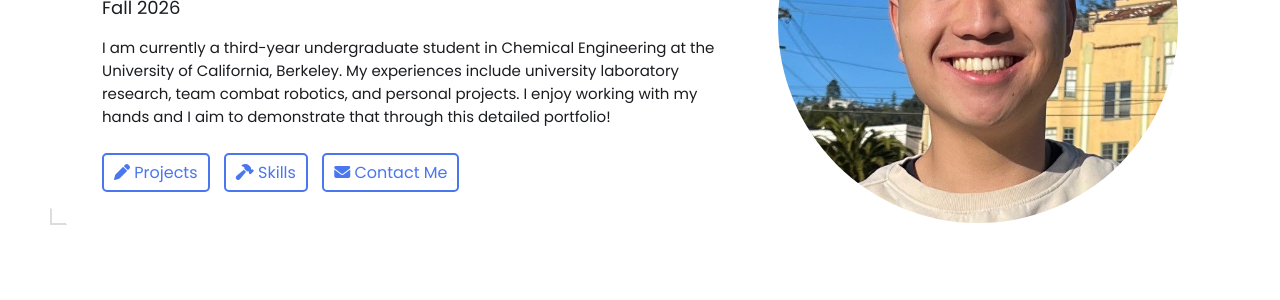
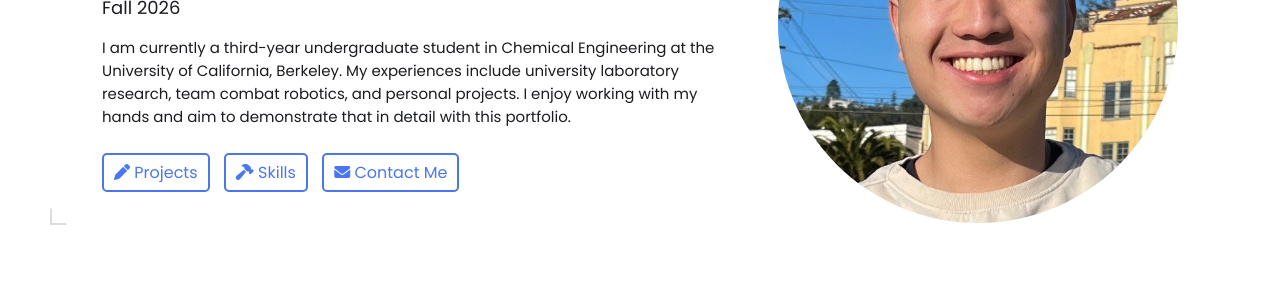
Before and after one commit to isaajnchen/isaajnchen.github.io, a Jekyll site: the page built from index.html, in a window 1280 px wide and 900 px high. Shown: the part 309-609 px from the top of the window. Built offline with Jekyll 4.4.1, drawn with Linux system fonts in a browser that asks for light colours.

Commit message:
Update _config.yml

```diff
--- a/_config.yml
+++ b/_config.yml
@@ -17,7 +17,7 @@ headline: Fall 2026
 description: >- # dont remove this line. this will ignore all new lines until the next section
   I am currently a third-year undergraduate student in
   Chemical Engineering at the University of California, Berkeley.
-  My experiences include university laboratory research, team combat robotics, and personal projects. I enjoy working with my hands and I aim to demonstrate that through this detailed portfolio!
+  My experiences include university laboratory research, team combat robotics, and personal projects. I enjoy working with my hands and aim to demonstrate that in detail with this portfolio.
 
 
 # Place your profile image in /assets/images/profile-image/folder and edit the file name
```
